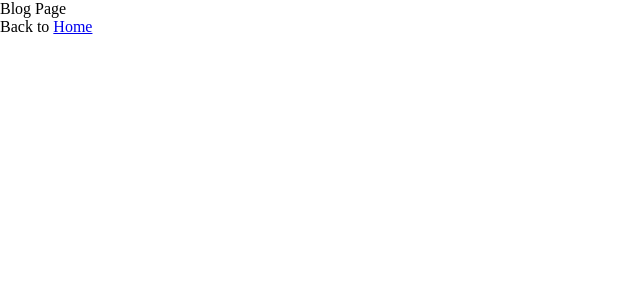
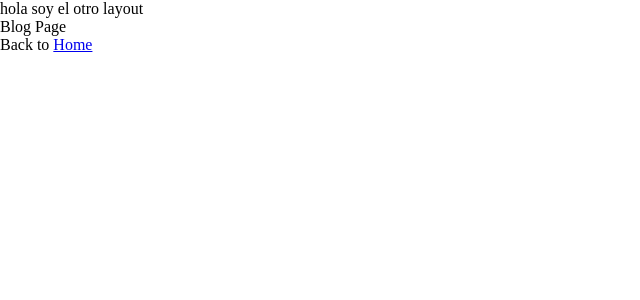
Before and after one commit to jotamaster/jean-hernandez, a Next.js app: page /blog in a window 1280 px wide. Shown: the top 300 px of the page, without its empty margins (0-640 px from the left). Built offline with nearby package versions, Linux system fonts and the light colour scheme; no server answers.

Commit message:
add wrapper blog

```diff
--- /dev/null
+++ b/layout/blogLayout.js
@@ -0,0 +1,10 @@
+import React, { Children } from 'react'
+
+function blogLayout({...props}){
+
+  return(
+  <div>hola soy el otro layout{props.children}</div>
+  )
+}
+
+export default blogLayout
--- a/pages/_app.js
+++ b/pages/_app.js
@@ -1,11 +1,13 @@
 import { useRouter } from 'next/router'
-
+import BlogLayout from './../layout/blogLayout'
 import '../assets/css/index.scss'
 
 export default function MyApp({ Component, pageProps }) {
   const router = useRouter()
   console.log(pageProps)
-  if (router.pathname != '/') return <Component {...pageProps} />
-  return <Component {...pageProps} />
+  if (router.pathname === '/') return <Component {...pageProps} />
+  return (<BlogLayout>
+          <Component {...pageProps} />
+        </BlogLayout>)
 
 }
```
